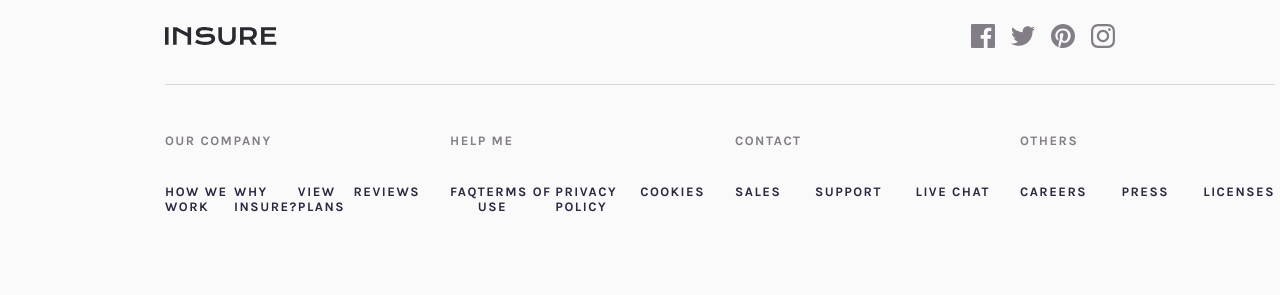
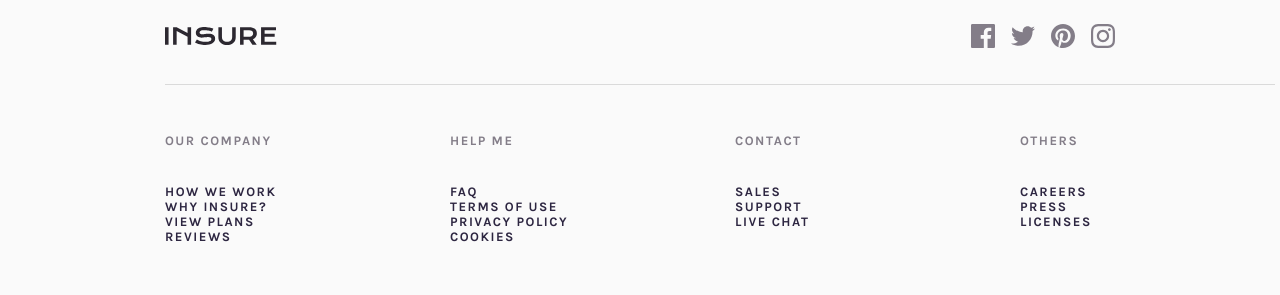
Before and after one commit to Gia-gia9/gia-dagelashvili-task-10, a plain HTML site: page index.html in a window 1280 px wide. Shown: the part 2046-2341 px from the top of the page. Drawn offline with Linux system fonts and the light colour scheme.

Commit message:
Update style.css

```diff
--- a/style.css
+++ b/style.css
@@ -292,13 +292,10 @@ font-size: 13px;
 font-weight: 700;
 letter-spacing: 1.5px;
 }
-.txt1 {
-    display: flex;
-    justify-content: space-between;
-}
 .txt {
     display: flex;
     flex-direction: column;
+    gap: 16px;
     color: #2D2641;
     font-family: "Karla", sans-serif;
 font-size: 13px;
```
